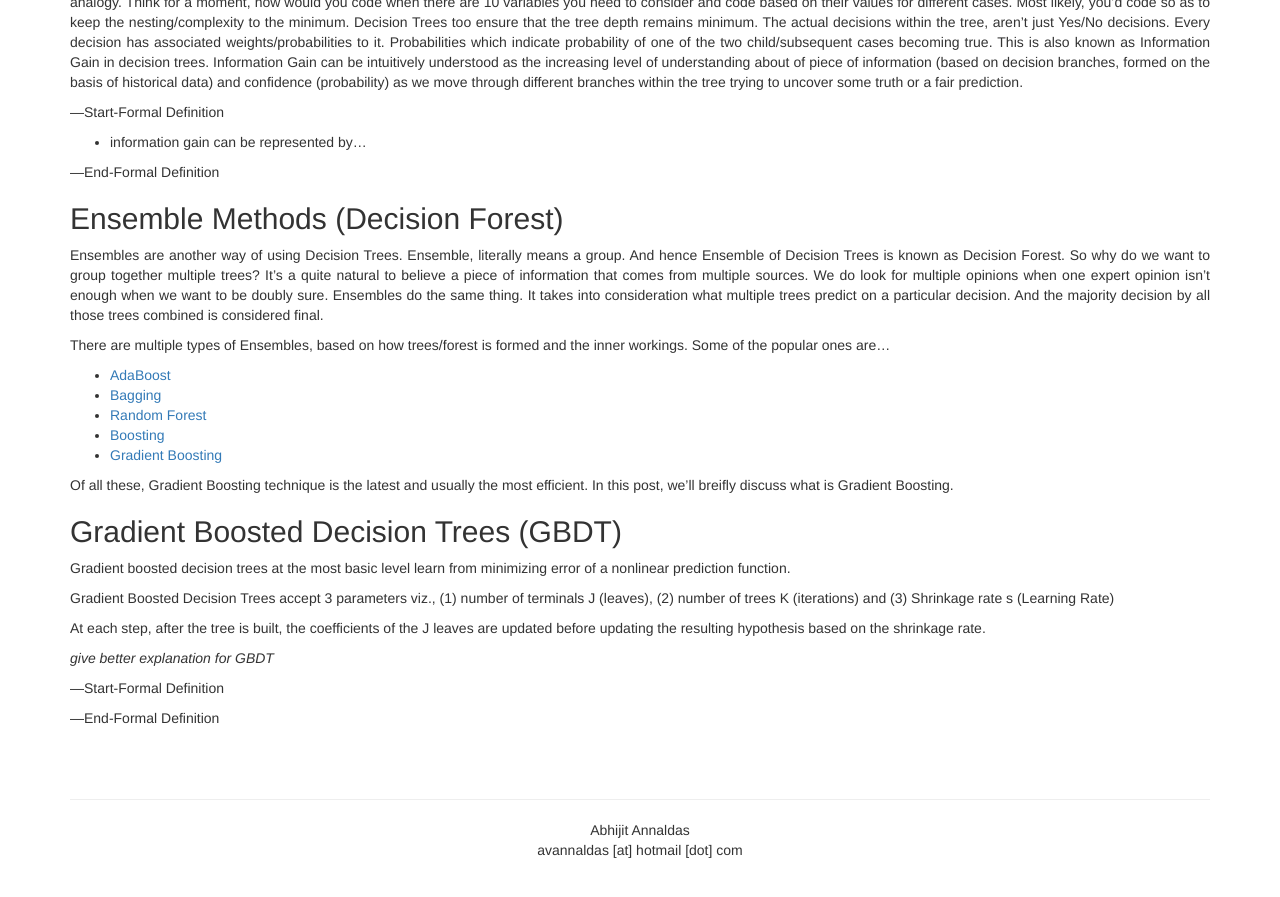
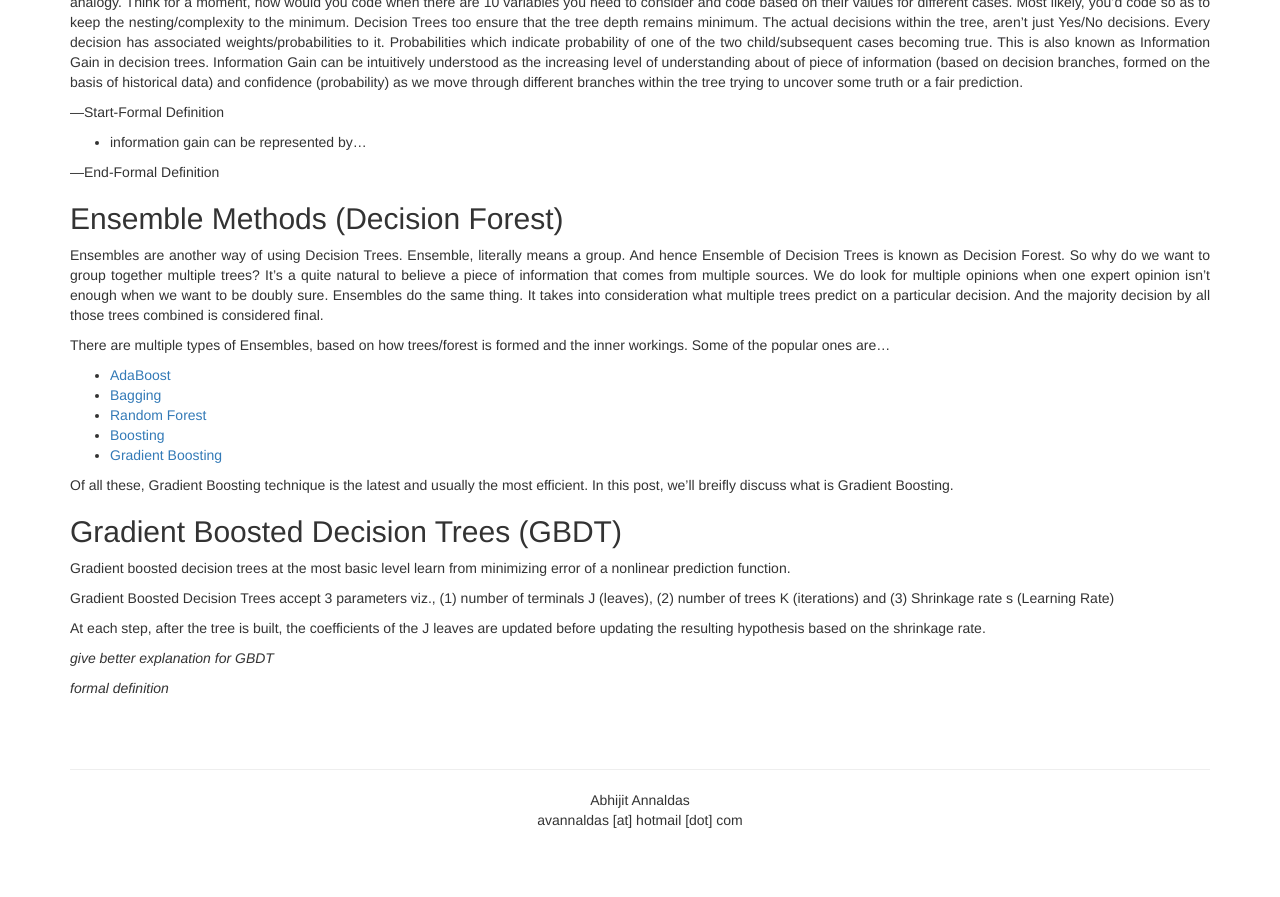
Before and after one commit to devm1023/ML_project, a Jekyll site: the page built from wip-posts/2017-04-08-introduction-to-decision-tree-random-forest-and-ensembles.markdown, in a window 1280 px wide and 900 px high, scrolled down 662 px. Shown: the top 897 px of the window. Built offline with Jekyll 4.4.1, drawn with Linux system fonts in a browser that asks for light colours; nearby versions of some CDN libraries; comment, search, counter and statistics services are not loaded; after the commit the page ends 1532 px from its top, so only the background shows below that.

Commit message:
Update 2017-04-08-introduction-to-decision-tree-random-forest-and-ensembles.markdown

```diff
--- a/wip-posts/2017-04-08-introduction-to-decision-tree-random-forest-and-ensembles.markdown
+++ b/wip-posts/2017-04-08-introduction-to-decision-tree-random-forest-and-ensembles.markdown
@@ -46,6 +46,4 @@ At each step, after the tree is built, the coefficients of the J leaves are upda
 
 _give better explanation for GBDT_
 
----Start-Formal Definition
-
----End-Formal Definition
+_formal definition_
```
